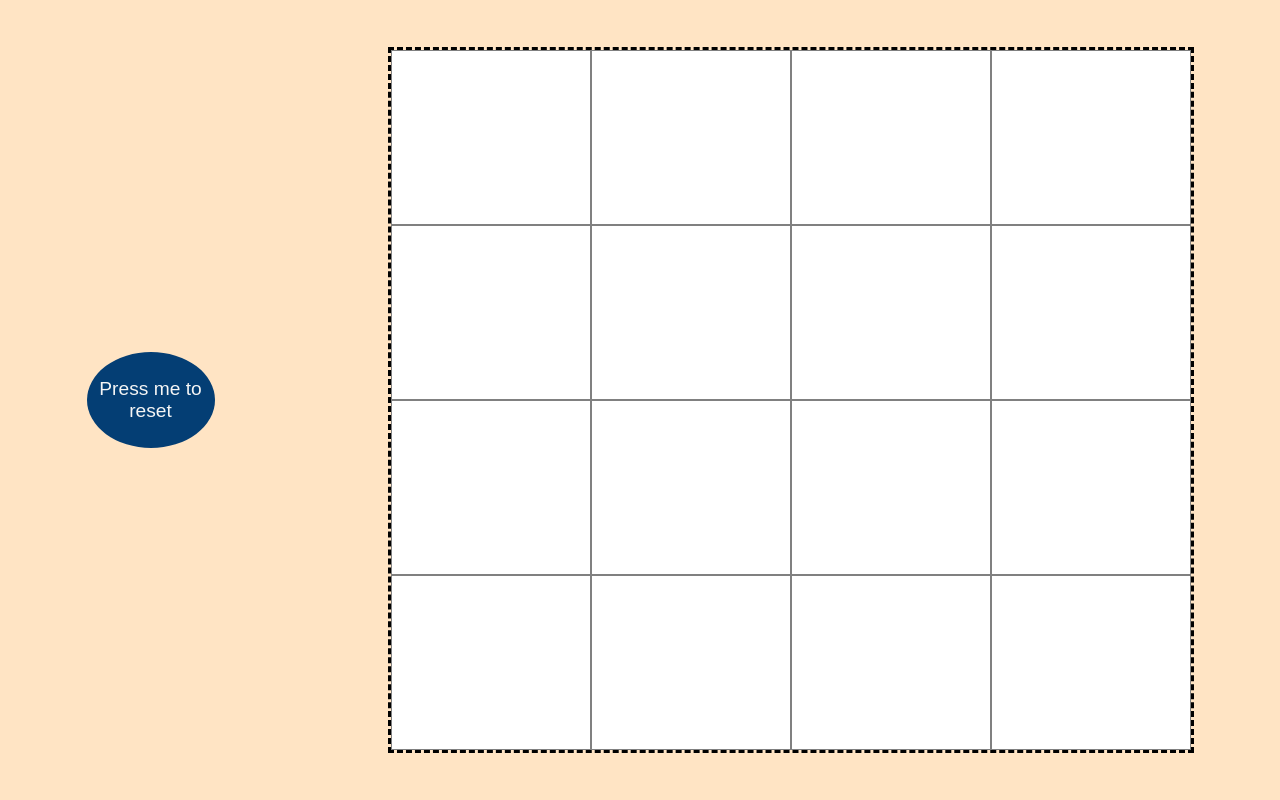
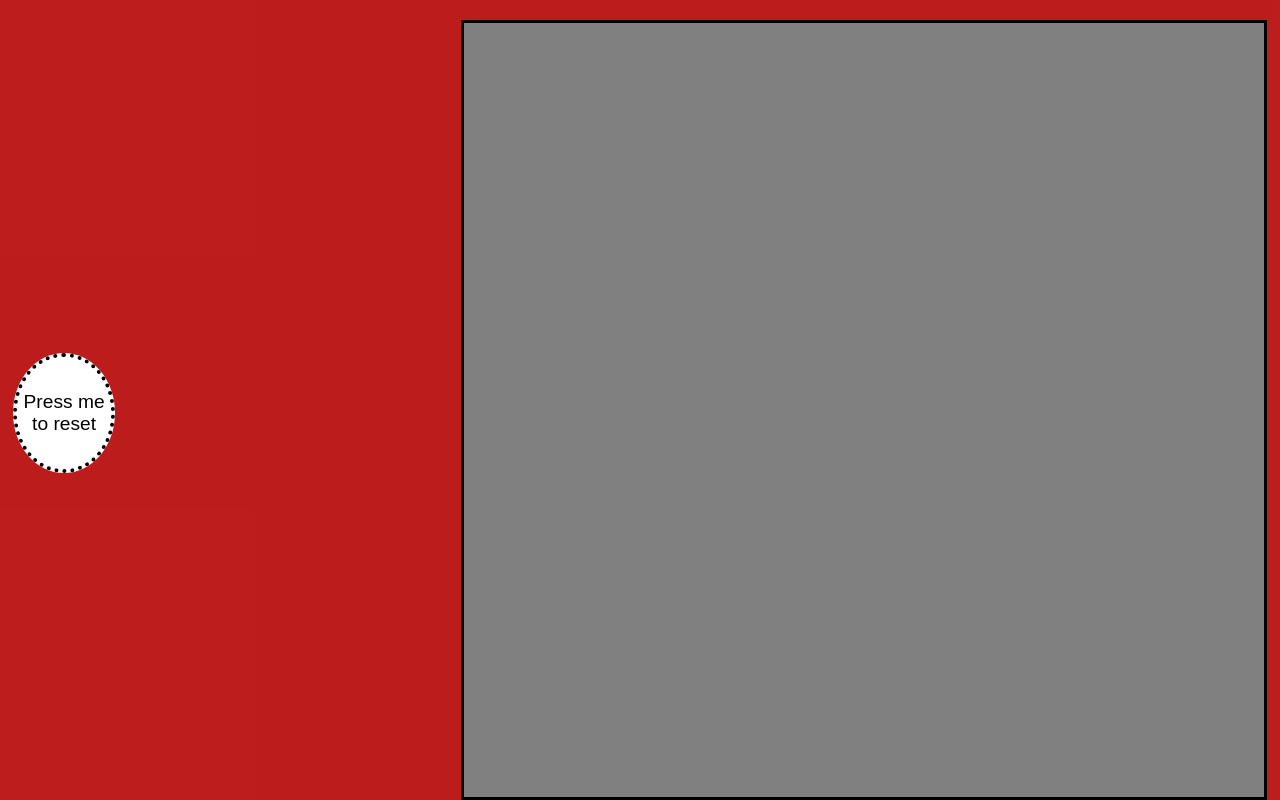
Before and after one commit to boombathebig/Etch-A-Sketch, a plain HTML site: page index.html in a window 1280 px wide. Drawn offline with Linux system fonts and the light colour scheme.

Commit message:
added read background, changed reset button to look like etchasketch nob.

```diff
--- a/index.html
+++ b/index.html
@@ -9,24 +9,26 @@
        margin:0;
        padding:0;
        display:flex;
-    flex-direction: column;
+    flex-direction: column-reverse;
     flex-wrap: wrap;
     align-items: center;
     justify-content: center;
-    background-color:bisque;
+    background-color: rgba(189, 25, 25, 0.87);
 
     }
     #reset{
-       width:10%;
-       height:12%;
+       width:8%;
+       height:15%;
+       margin-top: 2%;
        border-radius: 50%;
-       background-color:rgb(4, 62, 116);
-       border-color:blueviolet;
-       color: whitesmoke;
-       border:0;
+       margin-right:25%;
+       background-color:white;
+       border-color:black;
+       border-style:dotted;
+       color: black;
+       border-width: 4px;
        font-size: larger;
-
-    }
+        }
 
 
     </style>
--- a/script.js
+++ b/script.js
@@ -8,8 +8,9 @@ document.body.appendChild(createGrid);
 createGrid.style.display = "grid";
 createGrid.classList.add("gridContainer");
 createGrid.style.width= "800px";
-createGrid.style.height="700px";
-createGrid.style.borderStyle="dashed";
+createGrid.style.height="800px";
+createGrid.style.border= "solid";
+createGrid.style.marginTop="20px";
 }
 gridCreationFunction();
 
@@ -20,14 +21,14 @@ function gridMake(num) {
   for(let i=0; i<num * num;i++){
     let grid= document.createElement('div');
     grid.classList.add('sqr');
-    grid.style.border= "1px solid gray";
-    grid.style.background= "white";
+    grid.style.background= "grey";
     gridContainer.appendChild(grid);
+   //set style of grid container, specifically the column / row rules
     createGrid.style.gridTemplateColumns= "repeat(" + num  + ", 1fr)";
     createGrid.style.gridTemplateRows= "repeat(" + num  + ", 1fr)";
 
   }
-//set style of grid container, specifically the column / row rules
+
 
 
    }
@@ -55,7 +56,7 @@ button.addEventListener("click", function(){
 while(clearList.hasChildNodes()) {
     clearList.removeChild(clearList.firstChild);
 }
-  let gridsize= Math.sqrt(prompt("give me a number"));
+  let gridsize= prompt("How many squares would you like per side?");
   gridMake(gridsize);
   colorFunction();
 
```
